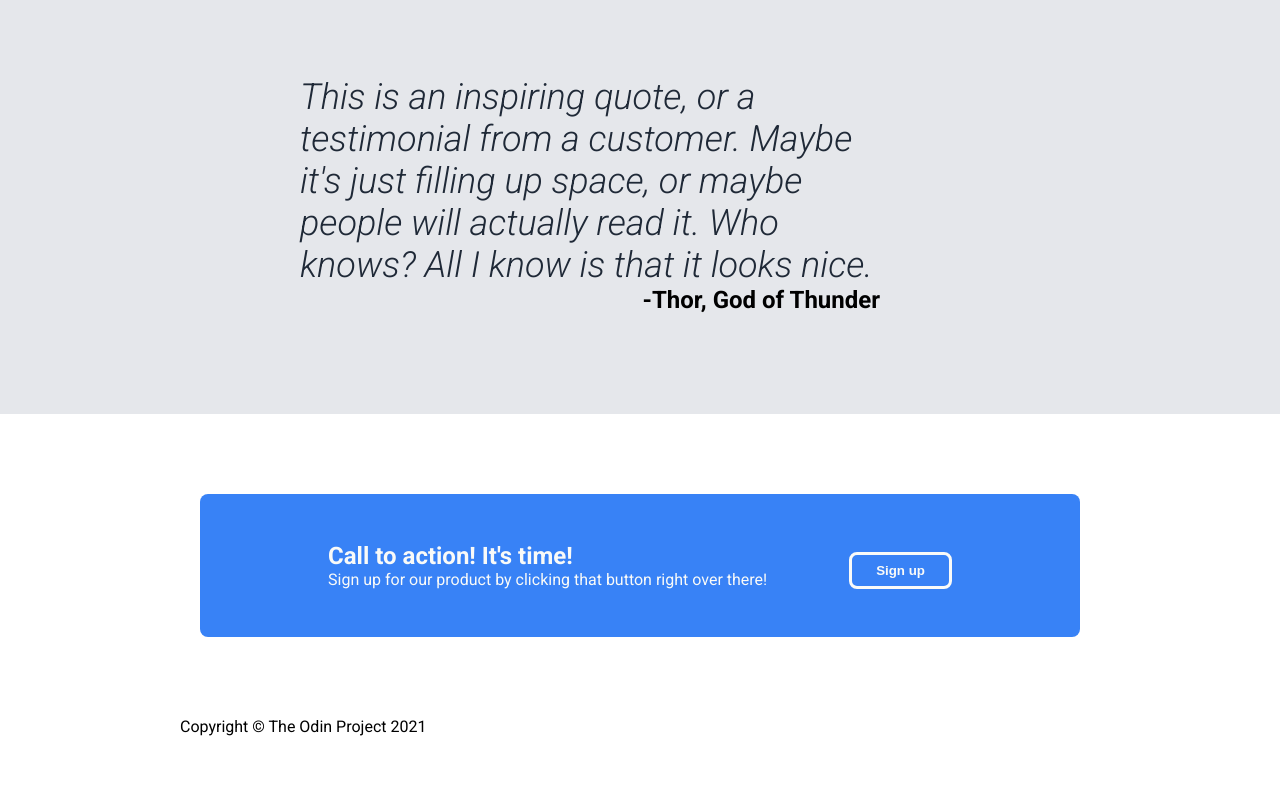
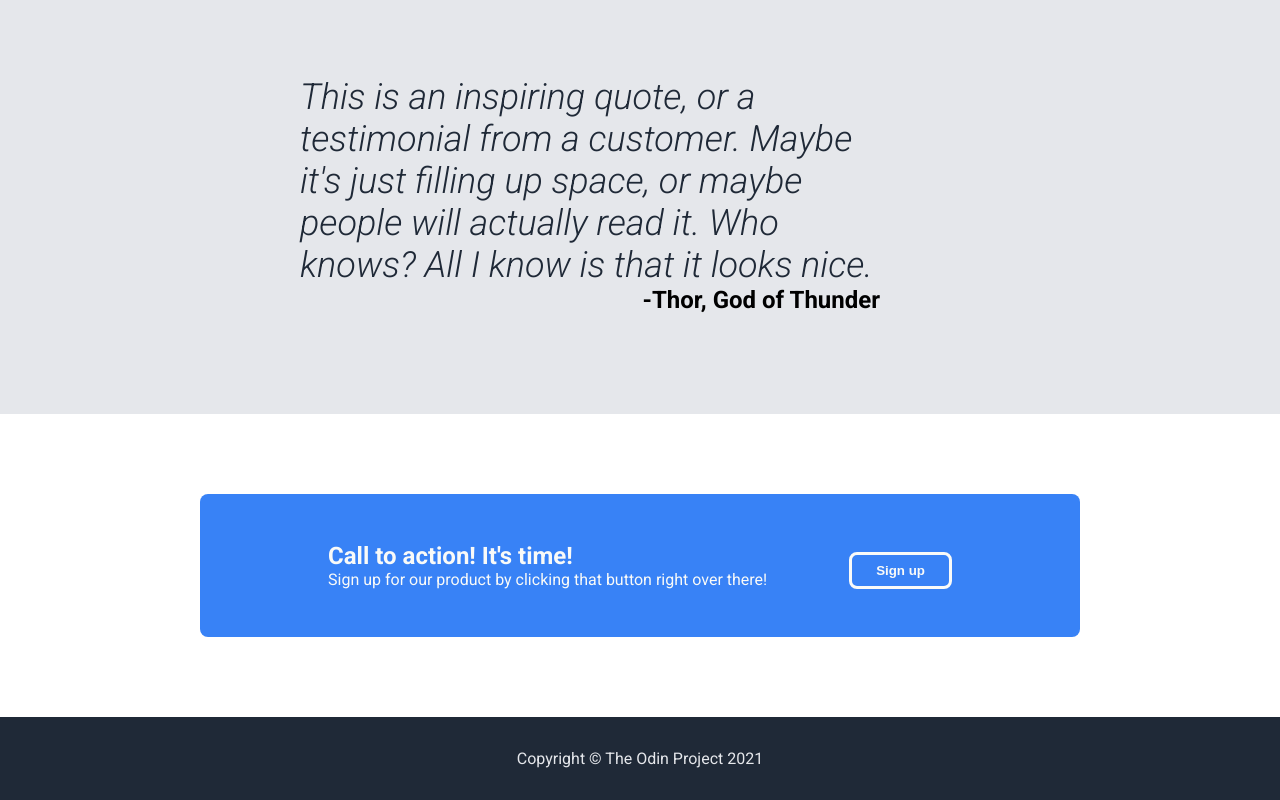
Before and after one commit to bafi-hng/odin-landing-page, a plain HTML site: page index.html in a window 1280 px wide. Shown: the part 987-1787 px from the top of the page. Before the commit the page ends 1723 px from the top, so only its background shows below. Drawn offline with Linux system fonts and the light colour scheme.

Commit message:
Style footer

```diff
--- a/style.css
+++ b/style.css
@@ -189,3 +189,14 @@ a {
     border-radius: 8px;
     font-weight: bold;
 }
+
+/* footer */
+
+.footer {
+    background-color: #1F2937;
+    display: flex;
+    justify-content: center;
+    align-items: center;
+    padding: 32px;
+    color:#E5E7EB;
+}
```
